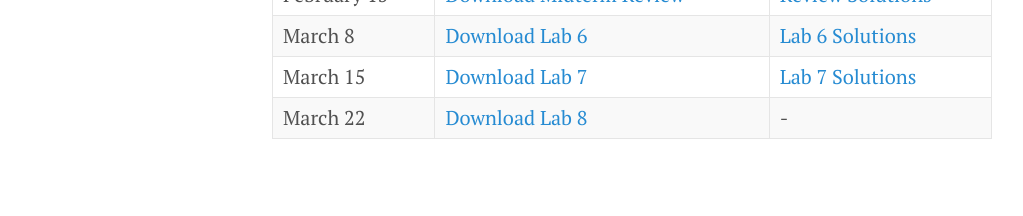
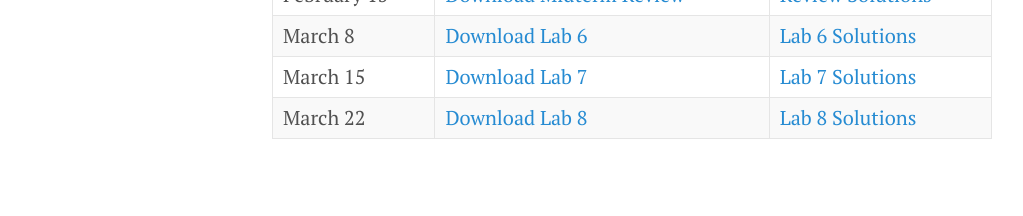
Before and after one commit to chathasphere/chathasphere.github.io, a Jekyll site: the page built from teaching/stats306.md, in a window 1280 px wide. Shown: the part 1082-1298 px from the top of the page, without its empty margins (8-1031 px from the left). Built offline with Jekyll 4.4.1, drawn with Linux system fonts in a browser that asks for light colours.

Commit message:
Upload solutions

```diff
--- a/teaching/stats306.md
+++ b/teaching/stats306.md
@@ -30,4 +30,4 @@
 | February 15 | [Download Midterm Review](https://github.com/chathasphere/chathasphere.github.io/blob/main/teaching/306_materials/003_lab6.ipynb) | [Review Solutions](https://github.com/chathasphere/chathasphere.github.io/blob/main/teaching/306_materials/003_lab6_solutions.ipynb) |
 | March 8 | [Download Lab 6](https://github.com/chathasphere/chathasphere.github.io/blob/main/teaching/306_materials/stats306_lab6.ipynb) | [Lab 6 Solutions](https://github.com/chathasphere/chathasphere.github.io/blob/main/teaching/306_materials/stats306_lab6_solutions.ipynb) |
 | March 15 | [Download Lab 7](https://github.com/chathasphere/chathasphere.github.io/blob/main/teaching/306_materials/003_lab7.ipynb) | [Lab 7 Solutions](https://github.com/chathasphere/chathasphere.github.io/blob/main/teaching/306_materials/003_lab7_solutions.ipynb) |
-| March 22 | [Download Lab 8](https://github.com/chathasphere/chathasphere.github.io/blob/main/teaching/306_materials/003_lab8.ipynb) | - |
+| March 22 | [Download Lab 8](https://github.com/chathasphere/chathasphere.github.io/blob/main/teaching/306_materials/003_lab8.ipynb) | [Lab 8 Solutions](https://github.com/chathasphere/chathasphere.github.io/blob/main/teaching/306_materials/003_lab8_solutions.ipynb) |
```
Also changed, not shown: 1 other file.
